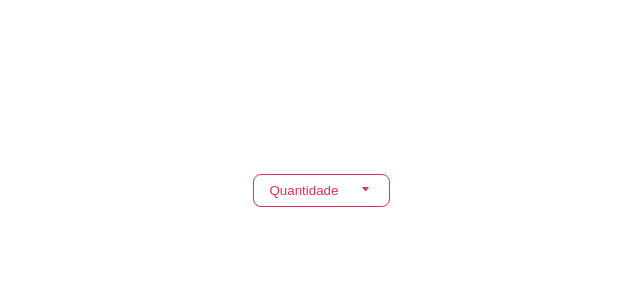
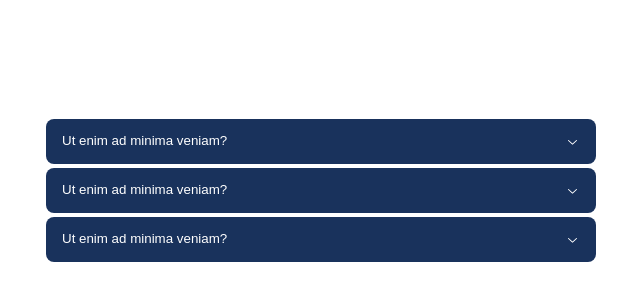
Before and after one commit to NeiltonSeguins/4486-react-radix, a React (Vite) app: page / in a window 1280 px wide. Shown: the part 210-510 px from the top of the page, without its empty margins (319-959 px from the left). Built offline with nearby package versions, Linux system fonts and the light colour scheme.

Commit message:
Componente Accordion

```diff
--- a/src/App.tsx
+++ b/src/App.tsx
@@ -1,8 +1,8 @@
 import "./App.css";
-import SelectDemo from "./components/Select";
+import AccordionDemo from "./components/Accordion";
 
 function App() {
-  return <SelectDemo />;
+  return <AccordionDemo />;
 }
 
 export default App;
--- a/src/components/Accordion/index.tsx
+++ b/src/components/Accordion/index.tsx
@@ -1,77 +1,46 @@
 import { Accordion } from "radix-ui";
 import { ChevronDownIcon } from "@radix-ui/react-icons";
 import "./styles.css";
-import styled from "styled-components";
 
 const faqData = [
   {
-    question: "O que é React?",
-    answer:
-      "React é uma biblioteca JavaScript para construção de interfaces de usuário interativas e reutilizáveis.",
+    id: 1,
+    title: "Ut enim ad minima veniam?",
+    subtitle:
+      "Neque porro quisquam est, qui dolorem ipsum quia dolor sit amet, consectetur, adipisci velit, sed quia non numquam eius modi tempora incidunt ut labore et dolore magnam aliquam quaerat voluptatem.",
   },
   {
-    question:
-      "Qual a diferença entre um componente de classe e um componente funcional?",
-    answer:
-      "Componentes de classe usam `class` e têm métodos de ciclo de vida, enquanto componentes funcionais são funções que podem usar hooks para gerenciar estado e efeitos colaterais.",
+    id: 2,
+    title: "Ut enim ad minima veniam?",
+    subtitle:
+      "Neque porro quisquam est, qui dolorem ipsum quia dolor sit amet, consectetur, adipisci velit, sed quia non numquam eius modi tempora incidunt ut labore et dolore magnam aliquam quaerat voluptatem.",
   },
   {
-    question: "O que são hooks no React?",
-    answer:
-      "Hooks são funções que permitem o uso de estado e outras funcionalidades do React em componentes funcionais, como `useState` e `useEffect`.",
-  },
-  {
-    question: "Como funciona o Virtual DOM?",
-    answer:
-      "O Virtual DOM é uma representação leve do DOM real. O React usa ele para otimizar as atualizações, minimizando alterações diretas no DOM real e melhorando o desempenho.",
-  },
-  {
-    question: "O que é a Context API no React?",
-    answer:
-      "A Context API permite compartilhar valores entre componentes sem precisar passar props manualmente em cada nível da árvore.",
+    id: 3,
+    title: "Ut enim ad minima veniam?",
+    subtitle:
+      "Neque porro quisquam est, qui dolorem ipsum quia dolor sit amet, consectetur, adipisci velit, sed quia non numquam eius modi tempora incidunt ut labore et dolore magnam aliquam quaerat voluptatem.",
   },
 ];
-
-const StyledAccortionItem = styled(Accordion.Item)`
-  overflow: hidden;
-  margin-top: 4px;
-
-  &:first-child {
-    margin-top: 0;
-    border-top-left-radius: 4px;
-    border-top-right-radius: 4px;
-  }
-
-  &:last-child {
-    border-bottom-left-radius: 4px;
-    border-bottom-right-radius: 4px;
-  }
-
-  &:focus-within {
-    position: relative;
-    z-index: 1;
-    box-shadow: 0 0 0 2px var(--mauve-12);
-  }
-`;
 
 const AccordionDemo = () => {
   return (
     <Accordion.Root className="AccordionRoot" type="single" collapsible>
       {faqData.map((faq, index) => {
         return (
-          <StyledAccortionItem
+          <Accordion.Item
             className="AccordionItem"
             key={index}
             value={`item-${index}`}
           >
             <Accordion.Trigger className="AccordionTrigger">
-              {faq.question}
+              {faq.title}
               <ChevronDownIcon className="AccordionChevron" aria-hidden />
             </Accordion.Trigger>
             <Accordion.Content className="AccordionContent">
-              {faq.answer}
+              {faq.subtitle}
             </Accordion.Content>
-          </StyledAccortionItem>
+          </Accordion.Item>
         );
       })}
     </Accordion.Root>
--- a/src/components/Accordion/styles.css
+++ b/src/components/Accordion/styles.css
@@ -1,7 +1,6 @@
 .AccordionRoot {
-  border-radius: 6px;
-  width: 500px;
-  background-color: #510f46;
+  border-radius: 8px;
+  width: 550px;
 }
 
 .AccordionItem {
@@ -27,36 +26,40 @@
 }
 
 .AccordionTrigger {
-  padding: 20px;
+  padding: 16px;
   height: 45px;
   flex: 1;
   display: flex;
   align-items: center;
   justify-content: space-between;
   line-height: 1;
-  background-color: #982384;
+  background-color: #19325c;
   color: #ffffff;
   border: none;
+  border-radius: 8px;
   width: 100%;
   text-align: start;
 }
 
 .AccordionContent {
   overflow: hidden;
-  color: #ffffff;
-  padding: 8px 20px;
-  text-align: start;
+  font-weight: 300;
+  color: #19325c;
+  padding: 16px;
+  text-align: justify;
+  background-color: #e5ebf5;
 }
 .AccordionContent[data-state="open"] {
-  animation: slideDown 300ms cubic-bezier(0.87, 0, 0.13, 1);
+  animation: slideDown 200ms ease;
+  margin-top: -5px;
 }
 .AccordionContent[data-state="closed"] {
-  animation: slideUp 300ms cubic-bezier(0.87, 0, 0.13, 1);
+  animation: slideUp 200ms ease;
 }
 
 .AccordionChevron {
-  color: var(--violet-10);
-  transition: transform 300ms cubic-bezier(0.87, 0, 0.13, 1);
+  color: #ffffff;
+  transition: transform 200ms ease;
 }
 .AccordionTrigger[data-state="open"] > .AccordionChevron {
   transform: rotate(180deg);
```
